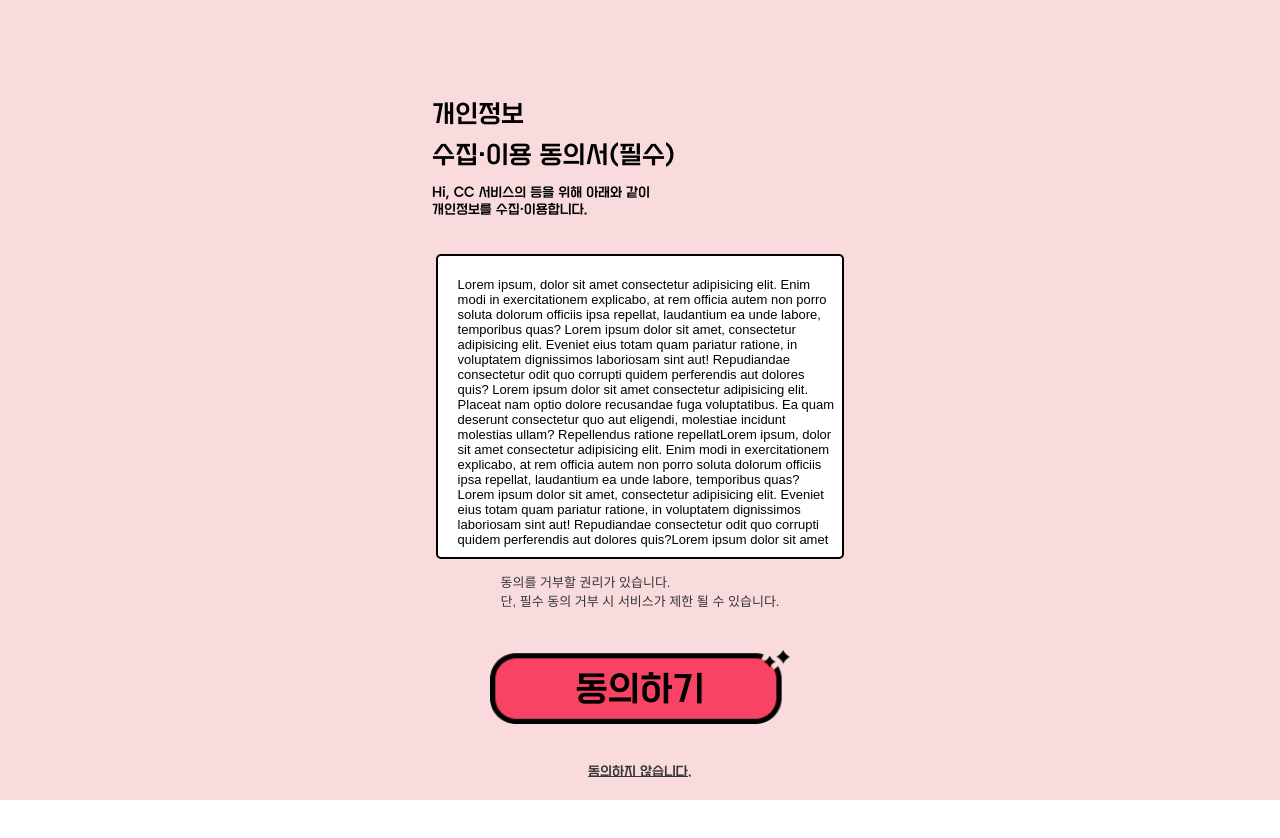
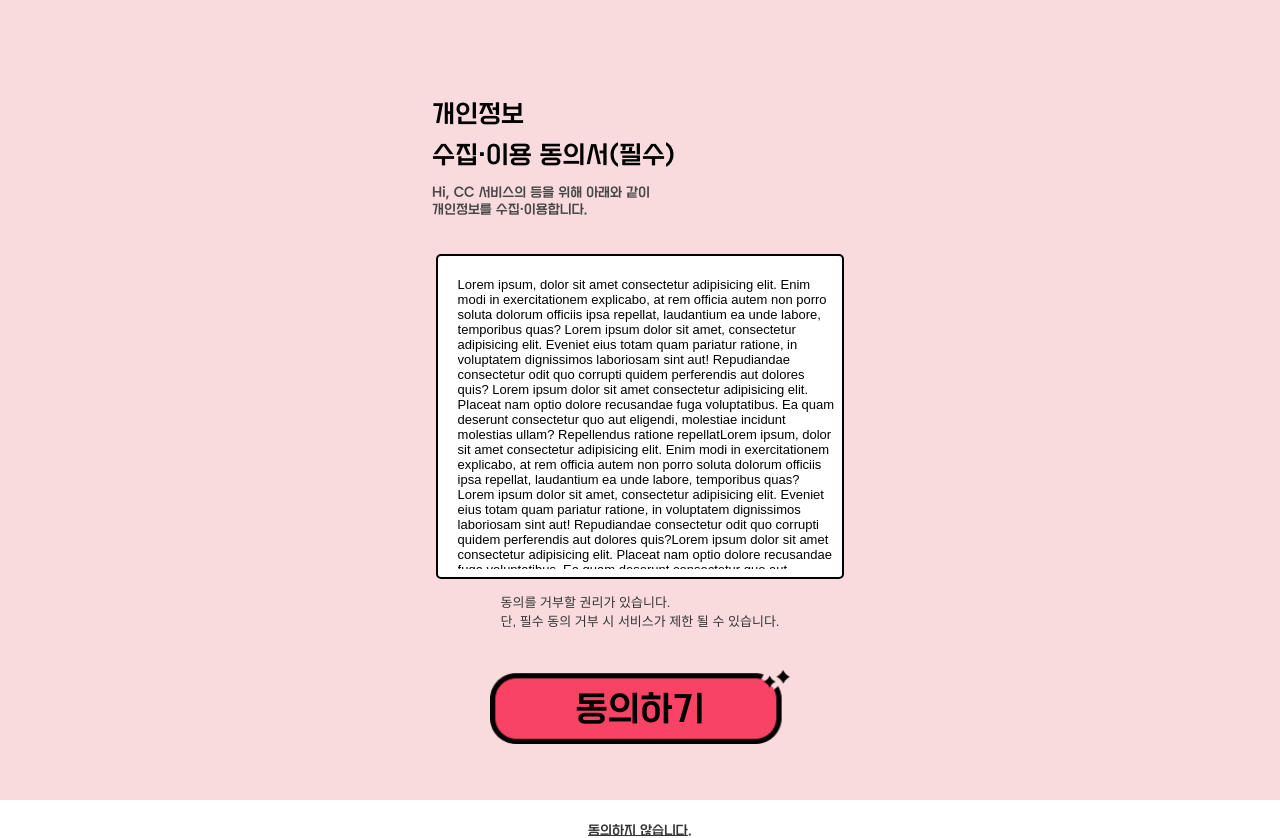
Before and after one commit to HICC-2024-PROJECT-PRESENTATION-CONTEST/Team3-Frontend, a React (Vite) app in the folder hi-cc/: page /agreement/2 in a window 1280 px wide. Before the commit the page ends 800 px from the top, so only its background shows below. Built offline with nearby package versions, Linux system fonts and the light colour scheme.

Commit message:
feat: MainButton CSS 조정에 따라 페이지 CSS 수정

```diff
--- a/hi-cc/src/pages/userPage/Agreement/Agreement.jsx
+++ b/hi-cc/src/pages/userPage/Agreement/Agreement.jsx
@@ -11,7 +11,7 @@ export default function Agreement() {
         essential2: false
     });
 
-    {/* 이용약관1, 2 값 받아오기 */}
+    {/* 이용약관1, 2 값 받아오기 */ }
     const location = useLocation();
     useEffect(() => {
         if (location.state) {
@@ -49,6 +49,7 @@ export default function Agreement() {
 
     return (
         <AgreementWrapper>
+            <AgreementInnerWrapper>
                 <Title>
                     <TitleText>서비스 이용을 위한</TitleText>
                     <TitleText>이용약관 동의</TitleText>
@@ -89,9 +90,9 @@ export default function Agreement() {
                     </CheckboxTextWrapper>
                 </CheckboxWrapper>
 
-
+            </AgreementInnerWrapper>
             {/* 동의하고 넘어가는 버튼 */}
-            <Button onClick={handleClick} $valid={isAllAgreed}>동의하기</Button>
+            <Button onClick={handleClick} $valid={isAllAgreed} $position="relative">동의하기</Button>
         </AgreementWrapper>
     )
 };
@@ -104,6 +105,16 @@ const AgreementWrapper = styled.div`
     height: 100vh;
     align-items: center;
     background: #F9DBDD;
+`
+
+const AgreementInnerWrapper = styled.div`
+    position: relative;
+    display: flex;
+    flex-direction: column;
+    width: 100vw;
+    height: auto;
+    min-height: 79vh;
+    align-items: center;
 `
 
 const Title = styled.span`
--- a/hi-cc/src/pages/userPage/Agreement/Agreement1.jsx
+++ b/hi-cc/src/pages/userPage/Agreement/Agreement1.jsx
@@ -7,12 +7,12 @@ export default function Agreement1() {
     const navigate = useNavigate();
     const location = useLocation();
     function handleClick(agree) {
-        navigate('/agreement', { state: { ...location.state, essential1: agree} });
+        navigate('/agreement', { state: { ...location.state, essential1: agree } });
     }
 
     return (
         <AgreementWrapper>
-
+            <AgreementInnerWrapper>
                 {/* 이용약관 소개 */}
                 <Title>
                     <TitleText>
@@ -52,9 +52,10 @@ export default function Agreement1() {
                     동의를 거부할 권리가 있습니다.<br />
                     단, 필수 동의 거부 시 서비스가 제한 될 수 있습니다.
                 </AdditionalText>
+            </AgreementInnerWrapper>
 
             {/* 동의하기 버튼 */}
-            <Button onClick={() => handleClick(true)} $valid={true}>동의하기</Button>
+            <Button onClick={() => handleClick(true)} $valid={true} $position="relative">동의하기</Button>
             <DisagreeButton onClick={() => handleClick(false)}>동의하지 않습니다.</DisagreeButton>
         </AgreementWrapper>
     )
@@ -68,6 +69,16 @@ const AgreementWrapper = styled.div`
     height: 100vh;
     align-items: center;
     background: #F9DBDD;
+`
+
+const AgreementInnerWrapper = styled.div`
+    position: relative;
+    display: flex;
+    flex-direction: column;
+    width: 100vw;
+    height: auto;
+    min-height: 79vh;
+    align-items: center;
 `
 
 const Title = styled.span`
@@ -85,6 +96,7 @@ const TitleText = styled.div`
 
 const DescriptionText = styled.pre`
     font-size: 13px;
+    color: #464646;
 `
 
 const DetailsWrapper = styled.div`
@@ -139,13 +151,12 @@ const AdditionalText = styled.pre`
 `
 
 const DisagreeButton = styled.div`
-    position: absolute;
+    position: relative;
     font-size: 13px;
     text-decoration: underline;
     color: #353535;
-    bottom: 21px;
+    top: 50px;
     @media screen and (max-width: 360px) {
         font-size: 11px;
-        bottom: 23px;
     }
 `
--- a/hi-cc/src/pages/userPage/Agreement/Agreement2.jsx
+++ b/hi-cc/src/pages/userPage/Agreement/Agreement2.jsx
@@ -7,12 +7,12 @@ export default function Agreement2() {
     const navigate = useNavigate();
     const location = useLocation();
     function handleClick(agree) {
-        navigate('/agreement', { state: { ...location.state, essential2: agree} });
+        navigate('/agreement', { state: { ...location.state, essential2: agree } });
     }
 
     return (
         <AgreementWrapper>
-
+            <AgreementInnerWrapper>
                 {/* 이용약관 소개 */}
                 <Title>
                     <TitleText>
@@ -59,9 +59,10 @@ export default function Agreement2() {
                     동의를 거부할 권리가 있습니다.<br />
                     단, 필수 동의 거부 시 서비스가 제한 될 수 있습니다.
                 </AdditionalText>
+            </AgreementInnerWrapper>
 
             {/* 동의하기 버튼 */}
-            <Button onClick={() => handleClick(true)} $valid={true}>동의하기</Button>
+            <Button onClick={() => handleClick(true)} $valid={true} $position="relative">동의하기</Button>
             <DisagreeButton onClick={() => handleClick(false)}>동의하지 않습니다.</DisagreeButton>
         </AgreementWrapper>
     )
@@ -75,6 +76,16 @@ const AgreementWrapper = styled.div`
     height: 100vh;
     align-items: center;
     background: #F9DBDD;
+`
+
+const AgreementInnerWrapper = styled.div`
+    position: relative;
+    display: flex;
+    flex-direction: column;
+    width: 100vw;
+    height: auto;
+    min-height: 79vh;
+    align-items: center;
 `
 
 const Title = styled.span`
@@ -92,13 +103,14 @@ const TitleText = styled.div`
 
 const DescriptionText = styled.pre`
     font-size: 13px;
+    color: #464646;
 `
 
 const DetailsWrapper = styled.div`
     width: 73vw;
     min-width: calc(230px - 9vw);
     max-width: calc(480px - 9vw);
-    height: calc(50vh - 115px);
+    height: calc(50vh - 95px);
     border: 2px solid #000000;
     border-radius: 5px;
     background-color: #FFFFFF;
@@ -146,13 +158,12 @@ const AdditionalText = styled.pre`
 `
 
 const DisagreeButton = styled.div`
-    position: absolute;
+    position: relative;
     font-size: 13px;
     text-decoration: underline;
     color: #353535;
-    bottom: 21px;
+    top: 50px;
     @media screen and (max-width: 360px) {
         font-size: 11px;
-        bottom: 23px;
     }
 `
--- a/hi-cc/src/pages/userPage/Profile/Profile.jsx
+++ b/hi-cc/src/pages/userPage/Profile/Profile.jsx
@@ -610,7 +610,7 @@ export default function Profile() {
 
             {/* 등록하기 버튼 */}
             {/* 비밀번호 0000일 경우 고려하기!! */}
-            <Button onClick={handleClick} $valid={true}>등록하기</Button>
+            <Button onClick={handleClick} $valid={true} $position="relative">등록하기</Button>
         </ProfileWrapper>
     )
 };
@@ -620,6 +620,7 @@ const ProfileWrapper = styled.div`
     display: flex;
     flex-direction: column;
     width: 100vw;
+    height: auto;
     align-items: center;
     background: #F9DBDD;
 `
@@ -647,6 +648,8 @@ const InputWrapper = styled.form`
     flex-direction: column;
     align-items: flex-start;
     width: 75vw;
+    height: auto;
+    min-height: 83vh;
     padding: 10px;
     min-width: calc(230px - 5vw);
     max-width: calc(480px - 5vw);
--- a/hi-cc/src/pages/userPage/Recommends/Recommends.jsx
+++ b/hi-cc/src/pages/userPage/Recommends/Recommends.jsx
@@ -39,7 +39,7 @@ export default function Recommends() {
                 <ProfileCard id={7} src={Dog} onClick={() => handleClick(7)} $selected={selectedId === 7} />
             </ProfileCardWrapper>
 
-            <Button onClick={handleSelect} $valid={selectedId !== null}>선택하기</Button>
+            <Button onClick={handleSelect} $valid={selectedId !== null} $position="fixed">선택하기</Button>
         </RecommendsWrapper>
     )
 };
```
Lines whose indentation alone changed are shown as unchanged.
